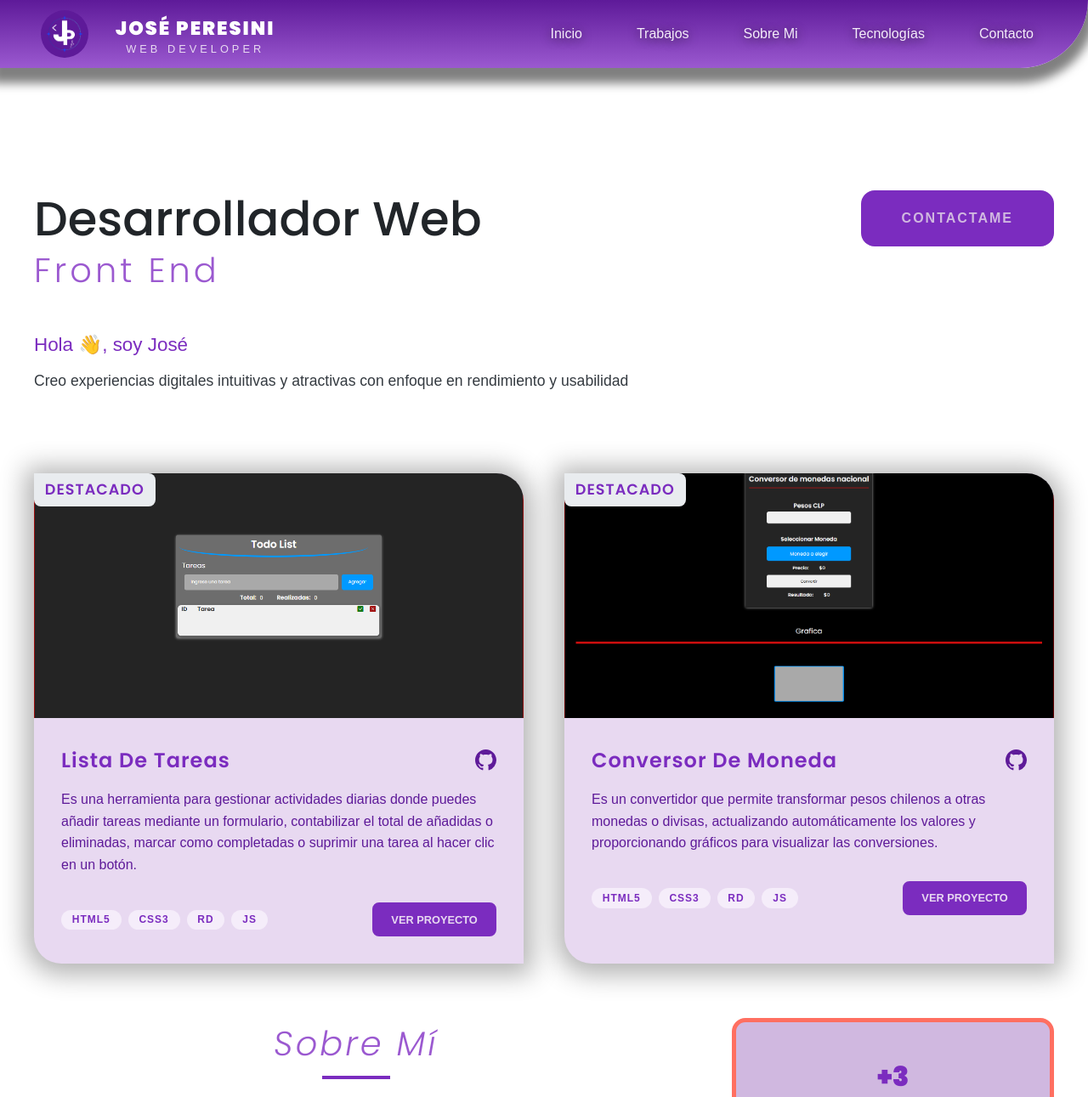
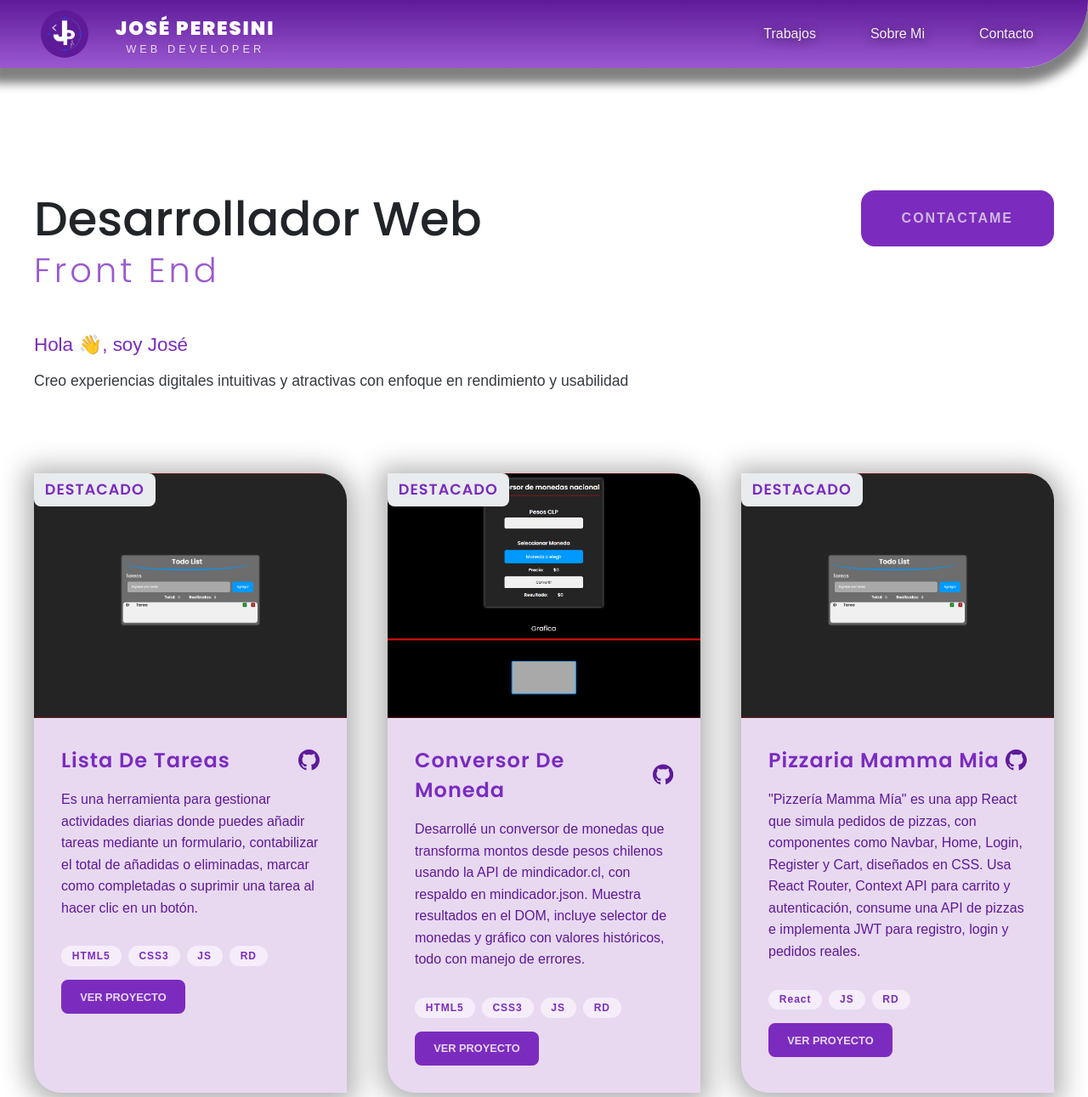
Before and after one commit to JosePeresini/joseperesini.github.io, a plain HTML site: page index.html in a window 1280 px wide. Shown: the top 1291 px of the page at 85% size. Drawn offline with nearby package versions, Linux system fonts and the light colour scheme.

Commit message:
add third work and scaling portfolio

```diff
--- a/index.html
+++ b/index.html
@@ -64,16 +64,10 @@
 			</button>
 			<ul class="navigation__ul">
 				<li class="navigation__li">
-					<a href="#home" class="navigation__a">Inicio</a>
-				</li>
-				<li class="navigation__li">
 					<a href="#work" class="navigation__a">Trabajos</a>
 				</li>
 				<li class="navigation__li">
 					<a href="#about" class="navigation__a">Sobre Mi</a>
-				</li>
-				<li class="navigation__li">
-					<a href="#techs" class="navigation__a">Tecnologías</a>
 				</li>
 				<li class="navigation__li">
 					<a href="#contact" class="navigation__a">Contacto</a>
@@ -81,16 +75,10 @@
 			</ul>
 			<ul class="mobile">
 				<li class="mobile__li">
-					<a href="#home" class="mobile__a">Inicio</a>
-				</li>
-				<li class="mobile__li">
 					<a href="#work" class="mobile__a">Proyectos</a>
 				</li>
 				<li class="mobile__li">
 					<a href="#about" class="mobile__a">Sobre Mí</a>
-				</li>
-				<li class="mobile__li">
-					<a href="#tech" class="mobile__a">Tecnologías</a>
 				</li>
 				<li class="mobile__li">
 					<a href="#contact" class="mobile__a">Contacto</a>
@@ -114,6 +102,13 @@
 						en rendimiento y usabilidad</span>
 				</p>
 			</div>
+			<!-- <figure class="hero__figure">
+				<img class="hero__img" src="." alt="">
+				<figcaption class="hero__figcaption">
+					<span class="hero__span--fig">JS</span>
+					<span class="hero__span--fig">React</span>
+				</figcaption>
+			</figure> -->
 			<a href="#contact" class="hero__link" aria-label="Ir a la sección de contacto">Contactame</a>
 		</header>
 
@@ -141,16 +136,17 @@
 							</a>
 						</div>
 						<p class="work__p">
-							Es una herramienta para gestionar actividades diarias donde puedes añadir tareas mediante un
-							formulario, contabilizar el total de añadidas o eliminadas, marcar como completadas o
+							Es una herramienta para gestionar actividades diarias donde
+							puedes añadir tareas mediante un formulario, contabilizar el
+							total de añadidas o eliminadas, marcar como completadas o
 							suprimir una tarea al hacer clic en un botón.
 						</p>
 						<div class="work__skills">
 							<div class="work__skill--container">
 								<span class="work__span--skill">HTML5</span>
 								<span class="work__span--skill">CSS3</span>
+								<span class="work__span--skill">JS</span>
 								<span class="work__span--skill">RD</span>
-								<span class="work__span--skill">JS</span>
 							</div>
 							<a href="https://todolist.joseperesini.com/" class="work__a--skill"
 								aria-label="Ver proyecto completo" target="_blank" rel="noopener noreferrer">ver
@@ -181,18 +177,58 @@
 							</a>
 						</div>
 						<p class="work__p">
-							Es un convertidor que permite transformar pesos chilenos a otras monedas o divisas,
-							actualizando automáticamente los valores y proporcionando gráficos para visualizar las
-							conversiones.
+							Desarrollé un conversor de monedas que transforma montos desde pesos chilenos usando la API
+							de mindicador.cl, con respaldo en mindicador.json. Muestra resultados en el DOM, incluye
+							selector de monedas y gráfico con valores históricos, todo con manejo de errores.
 						</p>
 						<div class="work__skills">
 							<div class="work__skill--container">
 								<span class="work__span--skill">HTML5</span>
 								<span class="work__span--skill">CSS3</span>
+								<span class="work__span--skill">JS</span>
 								<span class="work__span--skill">RD</span>
-								<span class="work__span--skill">JS</span>
 							</div>
 							<a href="https://moneyconverterch.joseperesini.com/" class="work__a--skill"
+								aria-label="Ver proyecto completo" target="_blank" rel="noopener noreferrer">ver
+								proyecto</a>
+						</div>
+					</div>
+				</article>
+
+				<article class="work__article">
+					<figure class="work__figure">
+						<figcaption class="work__figcaption">
+							<span class="work__span">destacado</span>
+						</figcaption>
+						<img src="./assets/image/projects/01-project.png"
+							alt="Captura de pantalla del proyecto destacado" class="work__img" loading="lazy" />
+					</figure>
+					<div class="work__content">
+						<div class="work__text">
+							<h3 class="work__h3">Pizzaria Mamma Mia</h3>
+							<a href="https://github.com/JosePeresini/desafio-latam/tree/main/03-javascript-web/05-metodos-de-arreglos"
+								class="work__github" aria-label="Ver código en GitHub" target="_blank"
+								rel="noopener noreferrer">
+								<svg xmlns="http://www.w3.org/2000/svg" width="25" height="25" fill="currentColor"
+									class="bi bi-github" viewBox="0 0 16 16" role="img" aria-label="Icono de GitHub">
+									<path
+										d="M8 0C3.58 0 0 3.58 0 8c0 3.54 2.29 6.53 5.47 7.59.4.07.55-.17.55-.38 0-.19-.01-.82-.01-1.49-2.01.37-2.53-.49-2.69-.94-.09-.23-.48-.94-.82-1.13-.28-.15-.68-.52-.01-.53.63-.01 1.08.58 1.23.82.72 1.21 1.87.87 2.33.66.07-.52.28-.87.51-1.07-1.78-.2-3.64-.89-3.64-3.95 0-.87.31-1.59.82-2.15-.08-.2-.36-1.02.08-2.12 0 0 .67-.21 2.2.82.64-.18 1.32-.27 2-.27s1.36.09 2 .27c1.53-1.04 2.2-.82 2.2-.82.44 1.1.16 1.92.08 2.12.51.56.82 1.27.82 2.15 0 3.07-1.87 3.75-3.65 3.95.29.25.54.73.54 1.48 0 1.07-.01 1.93-.01 2.2 0 .21.15.46.55.38A8.01 8.01 0 0 0 16 8c0-4.42-3.58-8-8-8" />
+								</svg>
+							</a>
+						</div>
+						<p class="work__p">
+							"Pizzería Mamma Mía" es una app React que simula pedidos de pizzas, con componentes como
+							Navbar, Home, Login, Register y Cart, diseñados en CSS. Usa React Router, Context API para
+							carrito y autenticación, consume una API de pizzas e implementa JWT para registro, login y
+							pedidos reales.
+						</p>
+						<div class="work__skills">
+							<div class="work__skill--container">
+								<span class="work__span--skill">React</span>
+								<span class="work__span--skill">JS</span>
+								<span class="work__span--skill">RD</span>
+							</div>
+							<a href="https://todolist.joseperesini.com/" class="work__a--skill"
 								aria-label="Ver proyecto completo" target="_blank" rel="noopener noreferrer">ver
 								proyecto</a>
 						</div>
@@ -206,25 +242,25 @@
 				<div class="about__text">
 					<h3 class="about__h3">Sobre Mí</h3>
 					<p class="about__p">
-						Soy una persona curiosa, versátil y comprometida. A lo largo de mi camino he transitado
-						distintas áreas, siempre
-						enfocado en aprender y mejorar. Valoro la creatividad aplicada a soluciones reales, el trabajo
-						honesto y la posibilidad
-						de generar impacto desde lo que hago.
+						Soy una persona curiosa, versátil y comprometida. A lo largo de mi
+						camino he transitado distintas áreas, siempre enfocado en aprender
+						y mejorar. Valoro la creatividad aplicada a soluciones reales, el
+						trabajo honesto y la posibilidad de generar impacto desde lo que
+						hago.
 					</p>
 					<p class="about__p">
-						Trabajo con tecnologías como HTML5, CSS3, Bootstrap5, Git, GitHub, Vite, JavaScript moderno y
-						React. Aplico buenas
-						prácticas, construyo interfaces limpias, funcionales y accesibles. Participé en bootcamps,
-						proyectos grupales y células
-						de empleabilidad que reforzaron mi perfil técnico.
+						Trabajo con tecnologías como HTML5, CSS3, Bootstrap5, Git, GitHub,
+						Vite, JavaScript moderno y React. Aplico buenas prácticas,
+						construyo interfaces limpias, funcionales y accesibles. Participé
+						en bootcamps, proyectos grupales y células de empleabilidad que
+						reforzaron mi perfil técnico.
 					</p>
 					<p class="about__p">
-						Mis objetivos profesionales incluyen aportar ideas útiles, seguir creciendo, colaborar con
-						equipos diversos y sumar
-						valor en cada desafío. Busco oportunidades que promuevan el aprendizaje continuo, el respeto y
-						la mejora
-						constante. Estoy dispuesto a contribuir donde se valore el compromiso.
+						Mis objetivos profesionales incluyen aportar ideas útiles, seguir
+						creciendo, colaborar con equipos diversos y sumar valor en cada
+						desafío. Busco oportunidades que promuevan el aprendizaje
+						continuo, el respeto y la mejora constante. Estoy dispuesto a
+						contribuir donde se valore el compromiso.
 					</p>
 				</div>
 				<div class="about__box">
@@ -241,7 +277,7 @@
 		<section class="tech" id="tech">
 			<h3 class="tech__h3">Tecnologías</h3>
 			<ul class="tech__ul">
-				<li class="tech__li">
+				<li class="tech__li ">
 					<h4 class="tech__h4">.GIT</h4>
 				</li>
 				<li class="tech__li">
@@ -283,15 +319,12 @@
 					aria-label="Descargar CV" target="_blank" rel="noopener noreferrer">
 					<i class="contact__a bi bi-file-earmark-text"></i>
 				</a>
-				<a href="https://drive.google.com/file/d/1oZYApiubhN_WKp_jsknPFwubd3FZltel/view?usp=drive_link"
-					aria-label="Descargar CV" target="_blank" rel="noopener noreferrer">
+				<a href="mailto:joseignacioperesini@gmail.com" aria-label="Enviar email a José Peresini" target="_blank"
+					rel="noopener noreferrer">
 					<i class="contact__a bi bi-envelope-arrow-up"></i>
 				</a>
 			</nav>
-			<a href="mailto:contacto@joseperesini.com" class="contact__a--email"
-				aria-label="Enviar email a José Peresini">Mail</a>
 		</section>
-
 		<footer class="footer" role="contentinfo">
 			<!-- <button class="footer__button--absolute" aria-label="Ir al WhatsApp de José Peresini">
 				<img src="./assets/image/whats-app.svg" alt="WhatsApp de José Peresini" class="footer__img"
@@ -300,6 +333,7 @@
 			<p class="footer__p">Desarrollado por José Peresini 2025</p>
 		</footer>
 	</div>
+	<script src="https://cdn.jsdelivr.net/npm/gsap@3.13.0/dist/gsap.min.js"></script>
 	<script src="./assets/js/main.js" defer></script>
 </body>
 
```
